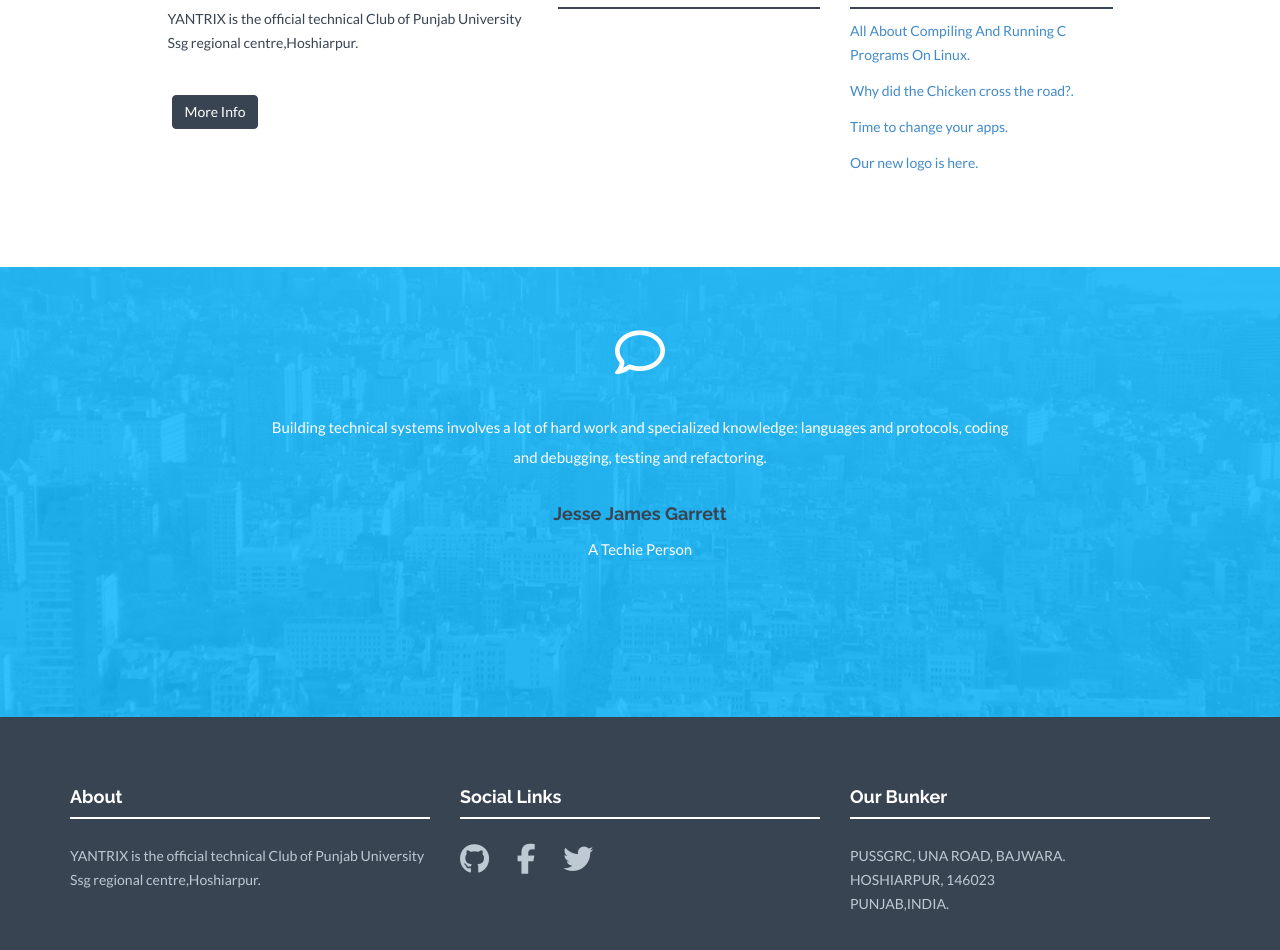
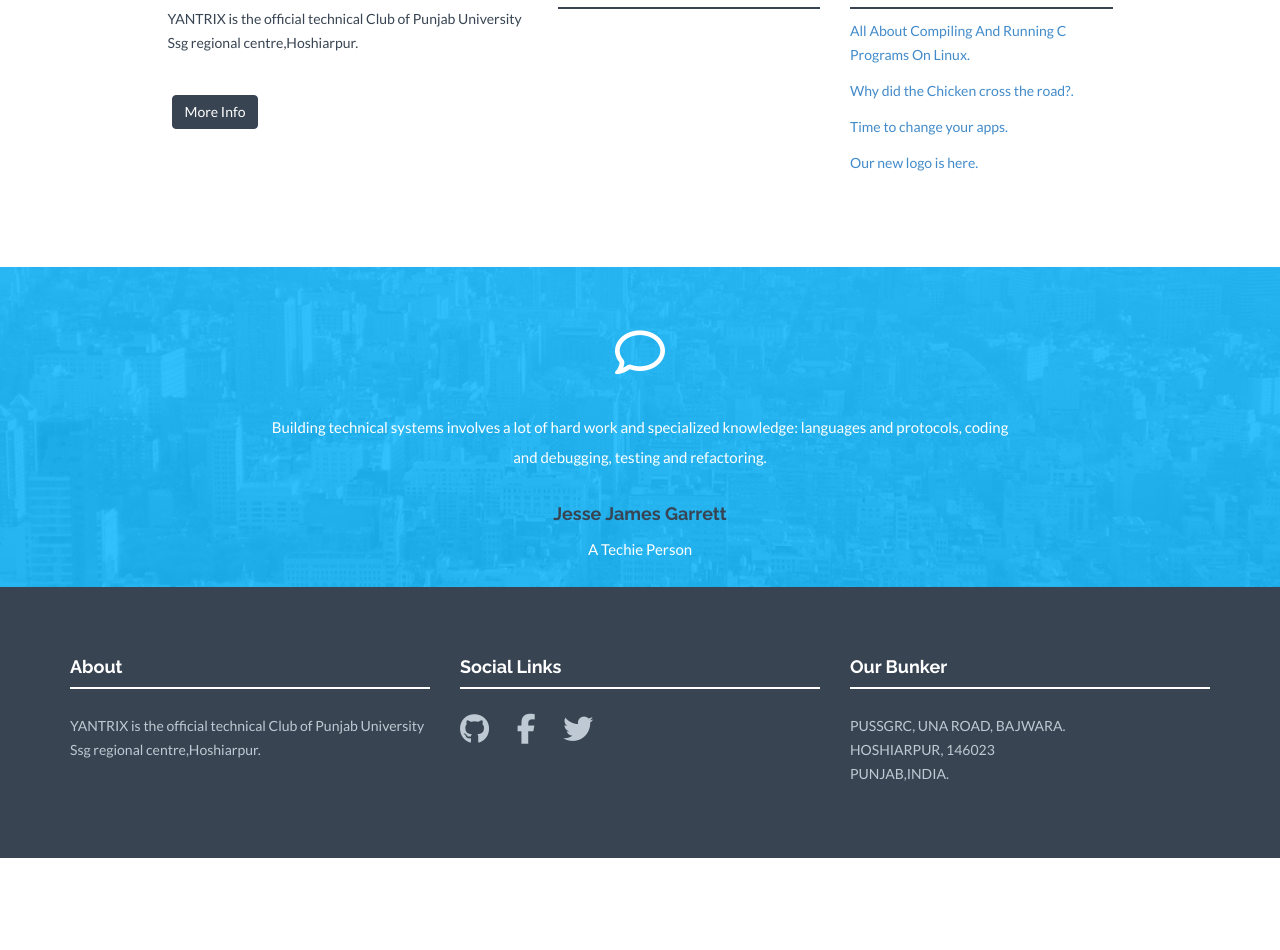
Before and after one commit to 17TarunGupta/pussgrc.github.io, a Jekyll site: the page built from index.html, in a window 1280 px wide and 1400 px high, scrolled down 960 px. Shown: the part 412-1362 px from the top of the window. Built offline with Jekyll 4.4.1, drawn with Linux system fonts in a browser that asks for light colours; nearby versions of some CDN libraries; after the commit the page ends 2230 px from its top, so only the background shows below that.

Commit message:
Update main.css

```diff
--- a/_includes/css/main.css
+++ b/_includes/css/main.css
@@ -320,7 +320,7 @@ a:focus {
 	text-align:center;
 	background-attachment: relative;
 	background-position: center center;
-	min-height: 450px;
+	min-height: 320px;
 	width: 100%;
 
     -webkit-background-size: 100%;
```
